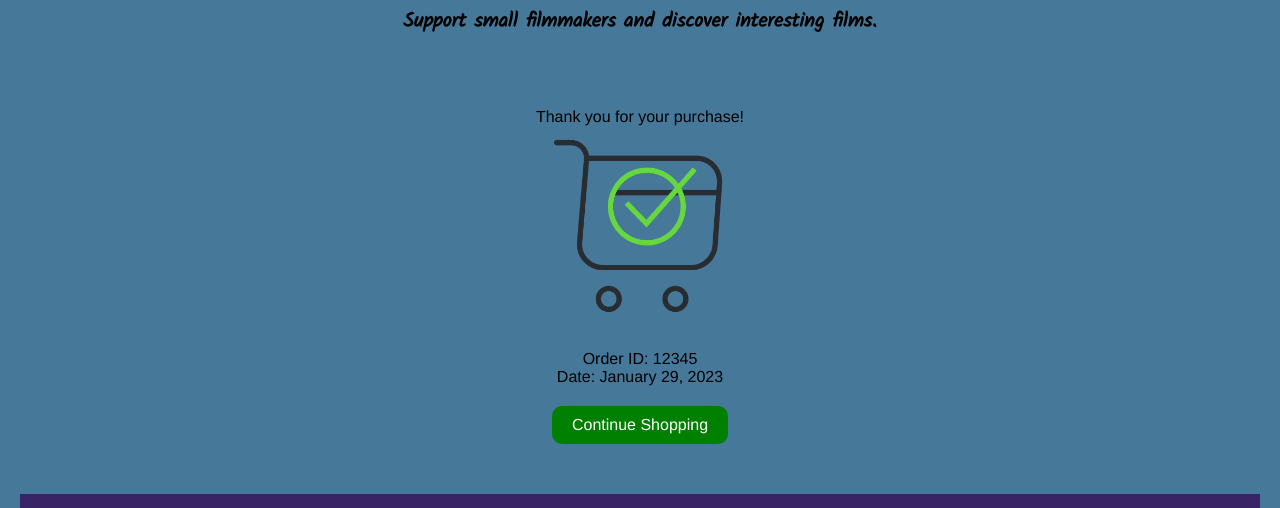
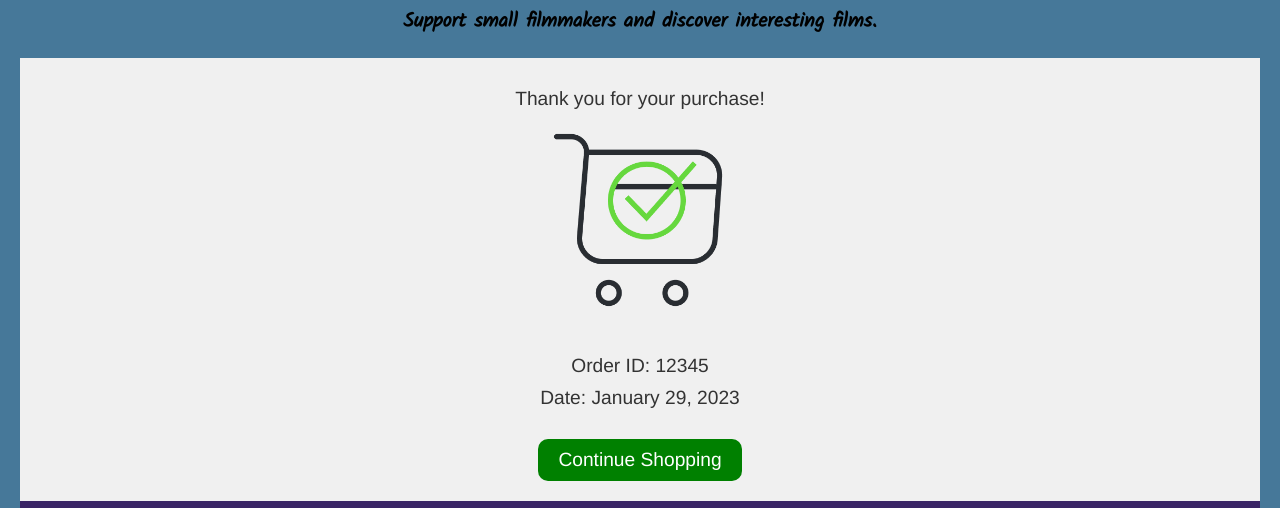
Before and after one commit to FictionRPM/TTM, a plain HTML site: page Checkoutsuccess.html in a window 1280 px wide. Shown: the part 162-670 px from the top of the page. Drawn offline with Linux system fonts and the light colour scheme.

Commit message:
finishfix

```diff
--- a/style.css
+++ b/style.css
@@ -473,3 +473,14 @@ body {
     width: 48%;
     margin-bottom: 1rem;
   }
+  .checkout-success {
+    background-color: #f0f0f0; /* set a light gray background color */
+    color: #333; /* set a dark text color */
+    padding: 20px;
+    text-align: center;
+    font-size: 1.2em;
+  }
+
+  .checkout-success div {
+    margin: 10px 0;
+  }
```
